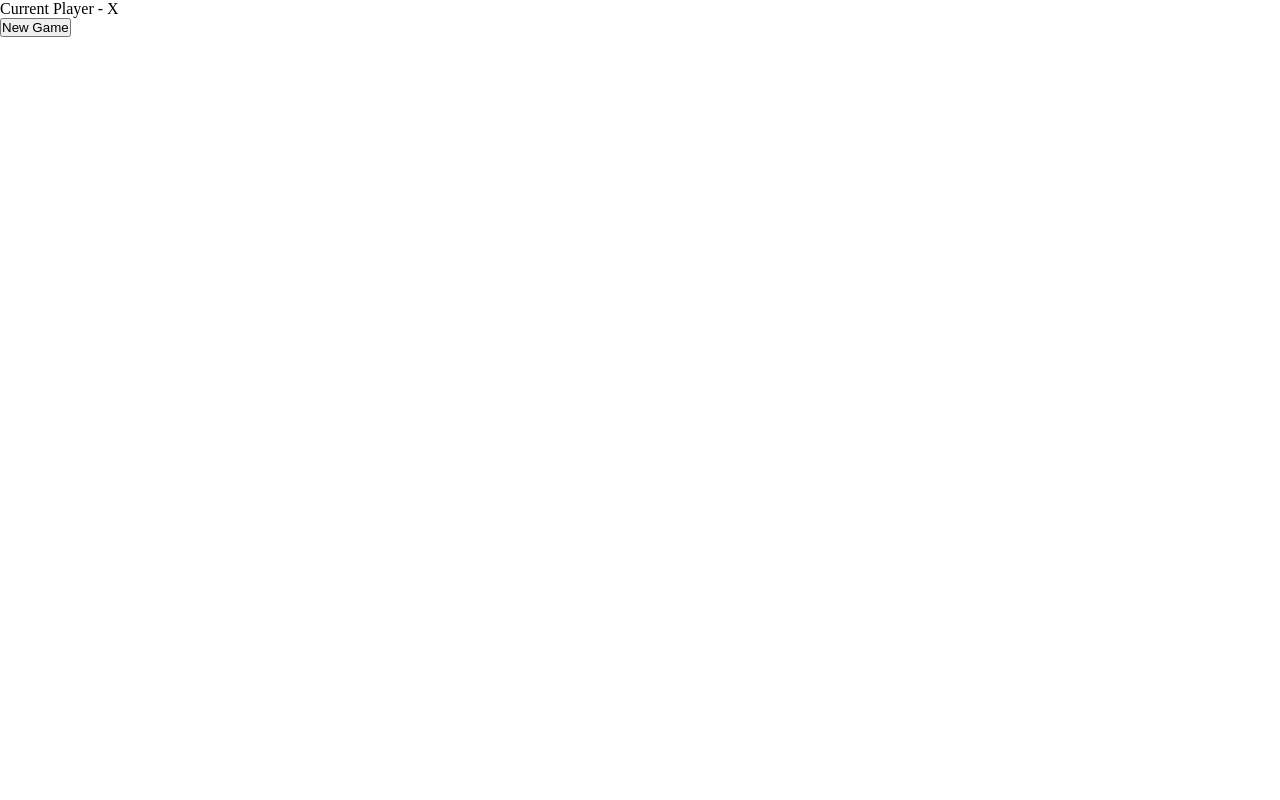
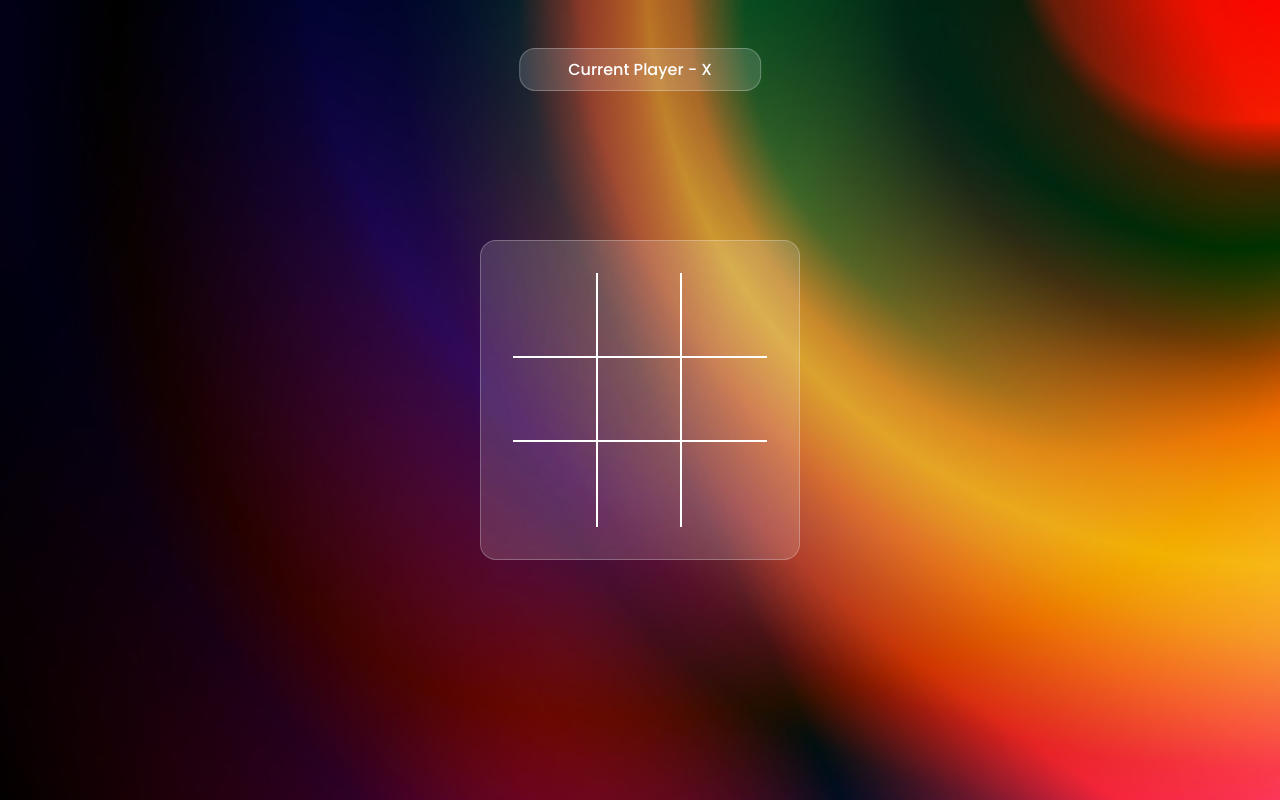
Before and after one commit to Gittushar88448/Tic_Tac_Toe, a plain HTML site: page index.html in a window 1280 px wide. Drawn offline with Linux system fonts and the light colour scheme.

Commit message:
adding styling to tictactoe

```diff
--- a/style.css
+++ b/style.css
@@ -2,4 +2,90 @@
     margin: 0;
     padding: 0;
     box-sizing: border-box;
+    font-family: 'Poppins', 'sans-serif';
 }
+
+.wrapper{
+    height: 100vh;
+    width: 100vw;
+    background: url(./assets/gradient-bg.jpg);
+    background-position: center;
+    background-size: cover;
+    display: grid;
+    place-items: center;
+}
+
+.game-info{
+    color: white;
+    position:absolute;
+    top:3rem;
+    left:50%;
+    transform:translateX(-50%);
+    background-color: rgba(255, 255, 255, 0.15);
+    border-radius: 1rem;
+    border: 1px solid rgba(255, 255, 255, 0.25);
+    padding: 0.5rem 3rem;
+    font-weight: 500;
+}
+
+.tictactoe{
+
+    width:90%;
+    max-width:20rem;
+    background-color: rgba(255, 255, 255, 0.15);
+    border-radius: 1rem;
+    border: 1px solid rgba(255, 255, 255, 0.25);
+    padding: 2rem;
+    display: grid;
+    grid-template-columns: repeat(3 , 1fr);
+    aspect-ratio: 1/1;
+
+}
+
+.box{
+    position:relative;
+    width:100%;
+    aspect-ratio: 1/1;
+    cursor: pointer;
+    font-size: 3rem;
+    color:white;
+    display: flex;
+    justify-content: center;
+    align-items: center;
+}
+
+.btn{
+    color: white;
+    position:absolute;
+    bottom:3rem;
+    left:50%;
+    transform:translateX(-50%);
+    background-color: rgba(255, 255, 255, 0.15);
+    border-radius: 1rem;
+    font-weight: 500;
+    padding: 0.5rem 2rem;
+    cursor:pointer;
+    border: 1px solid rgba(255, 255, 255, 0.25);
+    display: none;
+}
+
+.box1 , .box2 , .box4 , .box5{
+    border-right: 2px solid white;
+    border-bottom: 2px solid white;
+}
+
+.box7 ,.box8{
+    border-right: 2px solid white;
+}
+
+.box3 , .box6{
+    border-bottom: 2px solid white;
+}
+
+.active{
+    display: flex;
+}
+
+.win{
+    background-color: rgba(0, 255, 0, 0.3);
+}
```
